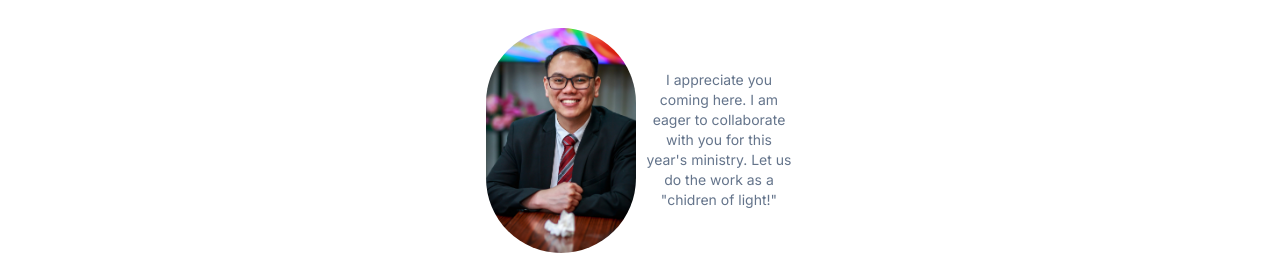
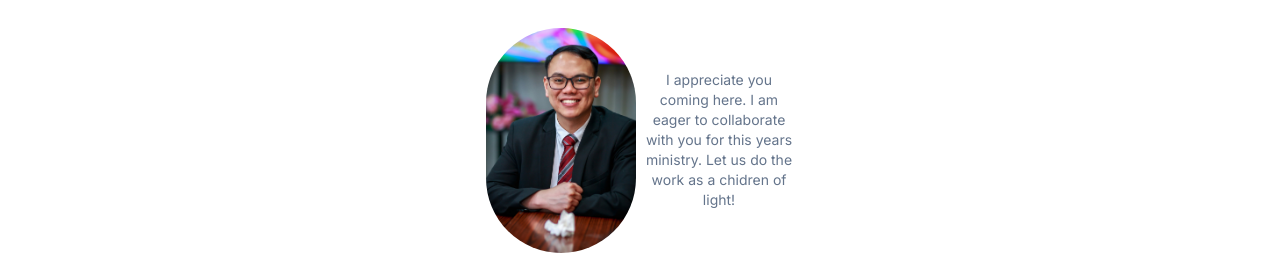
Before and after one commit to rqdewise/mybranches, a Next.js app: page / in a window 1280 px wide. Shown: the part 937-1190 px from the top of the page. Built offline with nearby package versions, Linux system fonts and the light colour scheme.

Commit message:
first commit

```diff
--- a/app/(procted_root)/page.tsx
+++ b/app/(procted_root)/page.tsx
@@ -23,7 +23,7 @@ export default function Home() {
                 className="rounded-full"
             />
             <blockquote className="w-[150px] inline-block max-w-[750px] text-sm text-muted-foreground sm:text-md text-center ">
-                I appreciate you coming here. I am eager to collaborate with you for this year's ministry. Let us do the work as a "chidren of light!"
+                I appreciate you coming here. I am eager to collaborate with you for this years ministry. Let us do the work as a chidren of light!
             </blockquote>
 
         </section>
--- a/app/table/page.tsx
+++ /dev/null
@@ -1,17 +0,0 @@
-import axios from 'axios'
-import React from 'react'
-import { stringify } from 'querystring';
-
-
-export const table = async () => {
-
-    const response = await axios.get('/api/members')
-    console.log(response)
-  return (
-    <div>
-        hi
-    </div>
-  )
-}
-
-export default table
```
